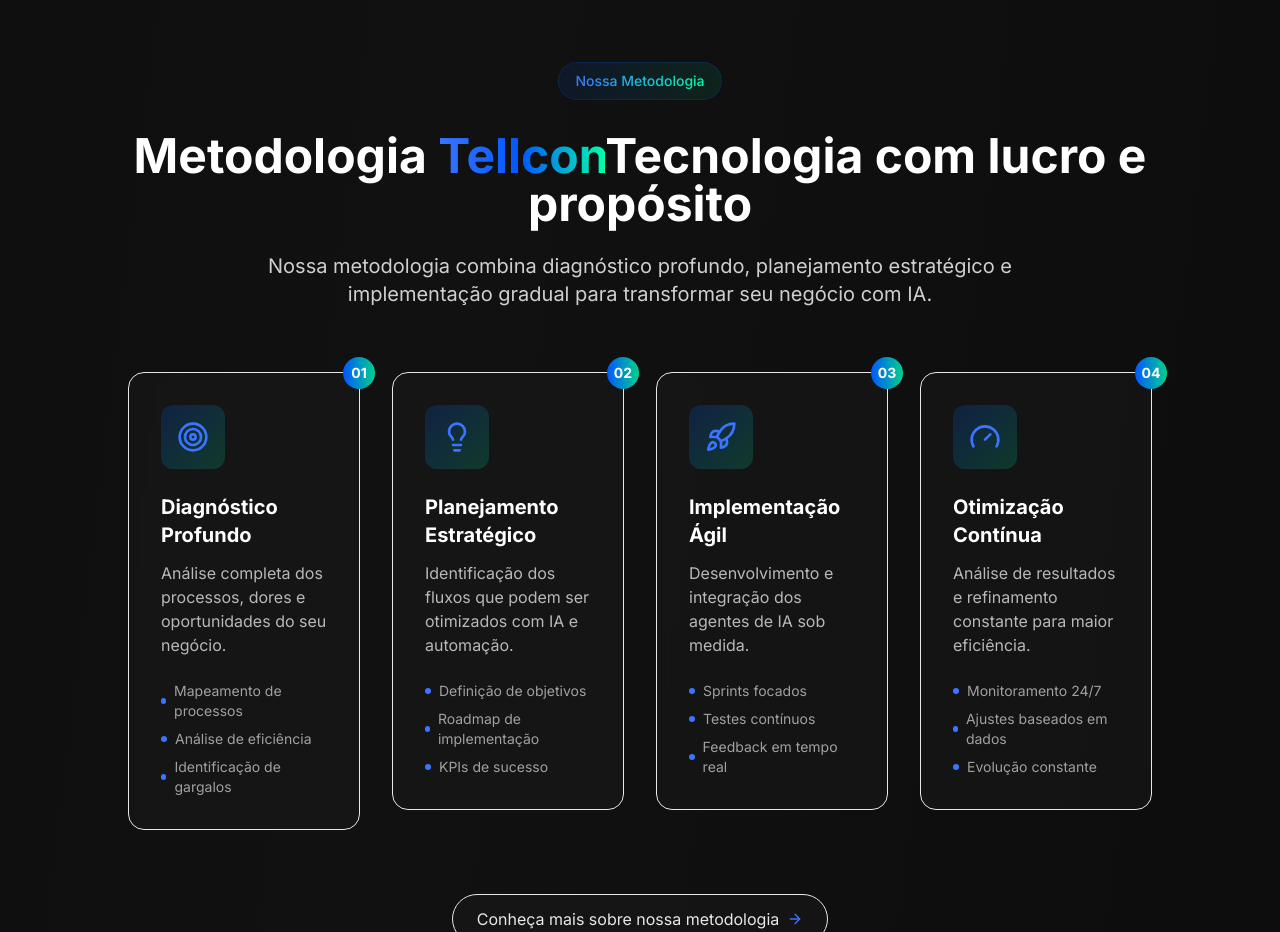
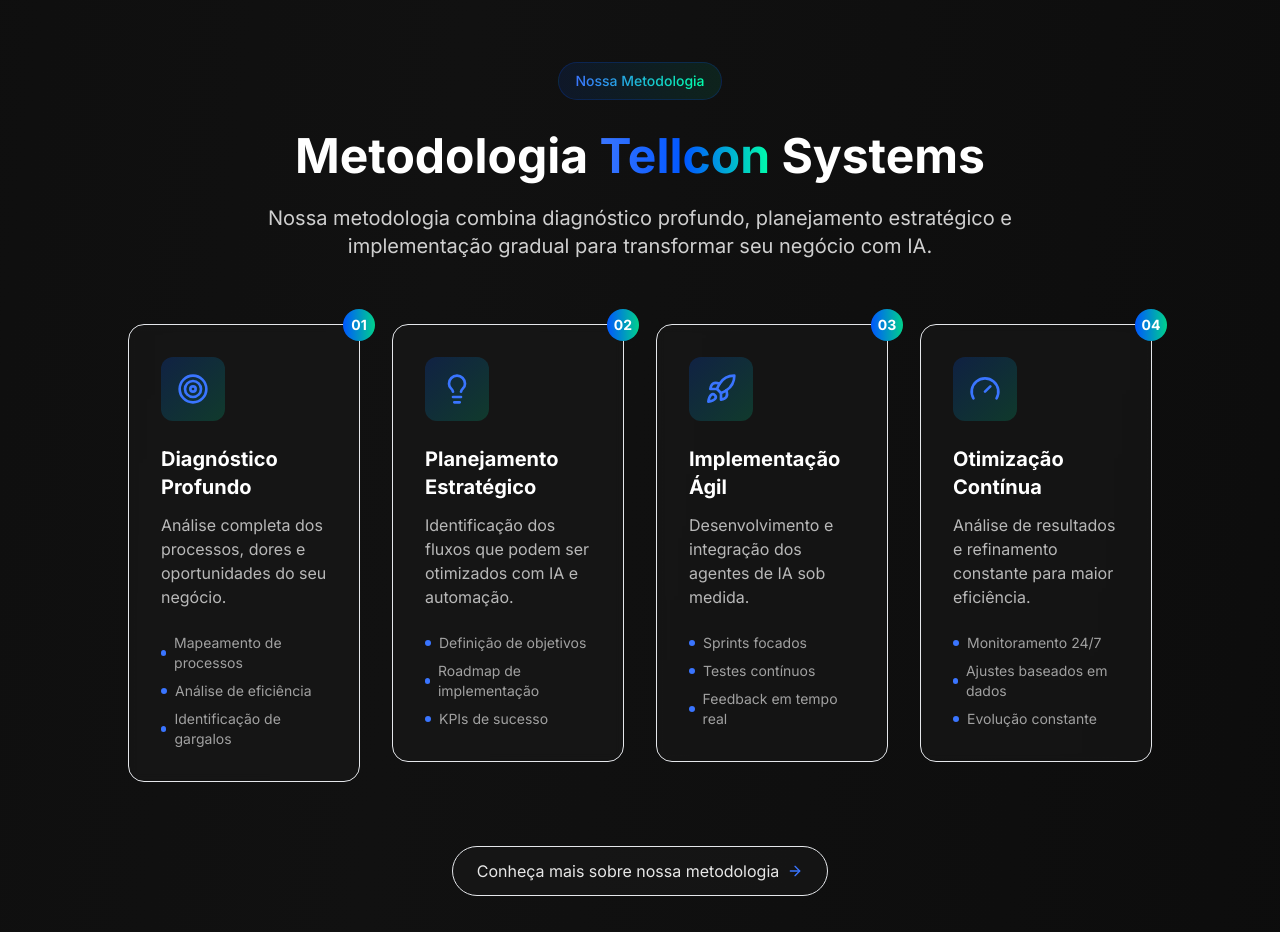
Before and after one commit to CTellini/TLL_Page_system, a React (Vite) app: page / in a window 1280 px wide. Shown: the part 6560-7492 px from the top of the page. Built offline with nearby package versions, Linux system fonts and the light colour scheme.

Commit message:
Update Methodology.tsx

```diff
--- a/src/components/sections/Methodology.tsx
+++ b/src/components/sections/Methodology.tsx
@@ -49,8 +49,7 @@ const Methodology: React.FC = () => {
               </span>
             </div>
             <h2 className="text-3xl md:text-4xl lg:text-5xl font-display font-bold mb-6">
-              Metodologia <GradientText>Tellcon</GradientText>
-              Tecnologia com lucro e propósito
+              Metodologia <GradientText>Tellcon</GradientText> Systems
             </h2>
             <p className="text-xl text-white/80 max-w-3xl mx-auto">
               Nossa metodologia combina diagnóstico profundo, planejamento estratégico
```
